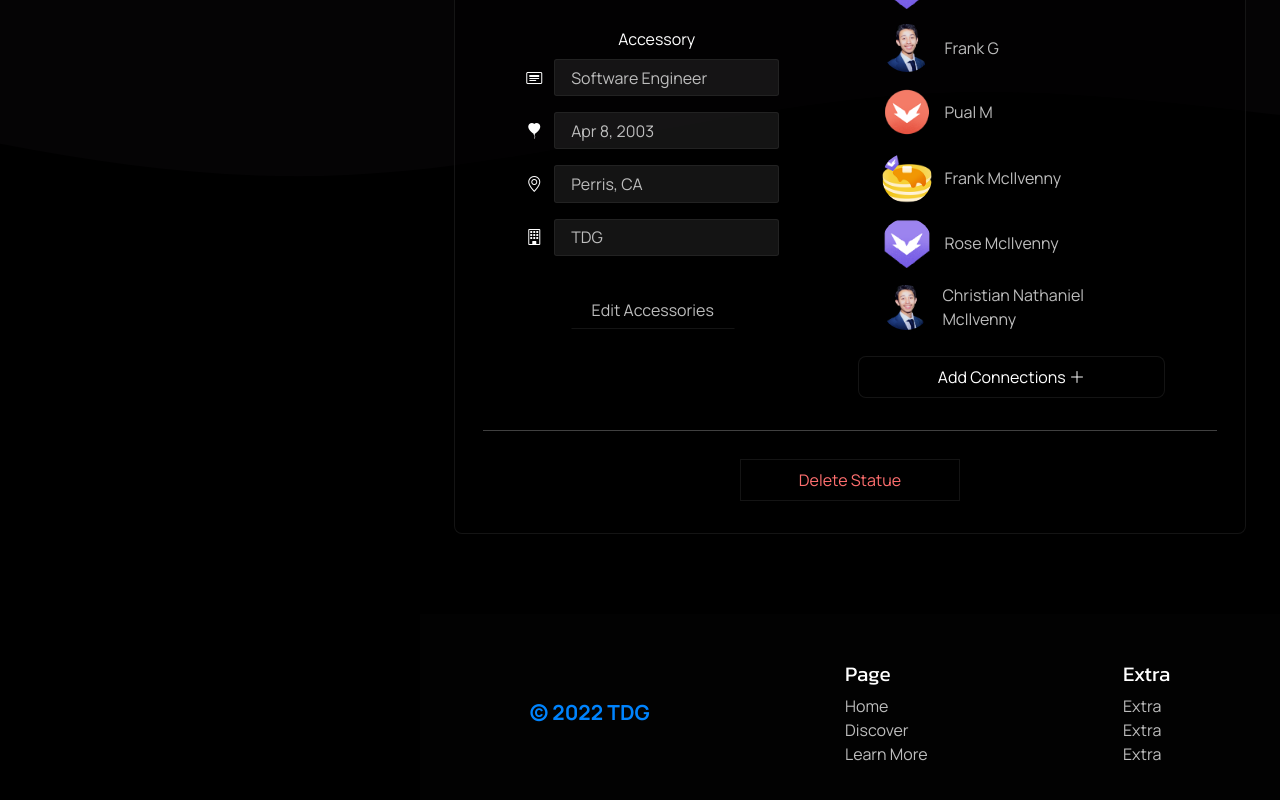
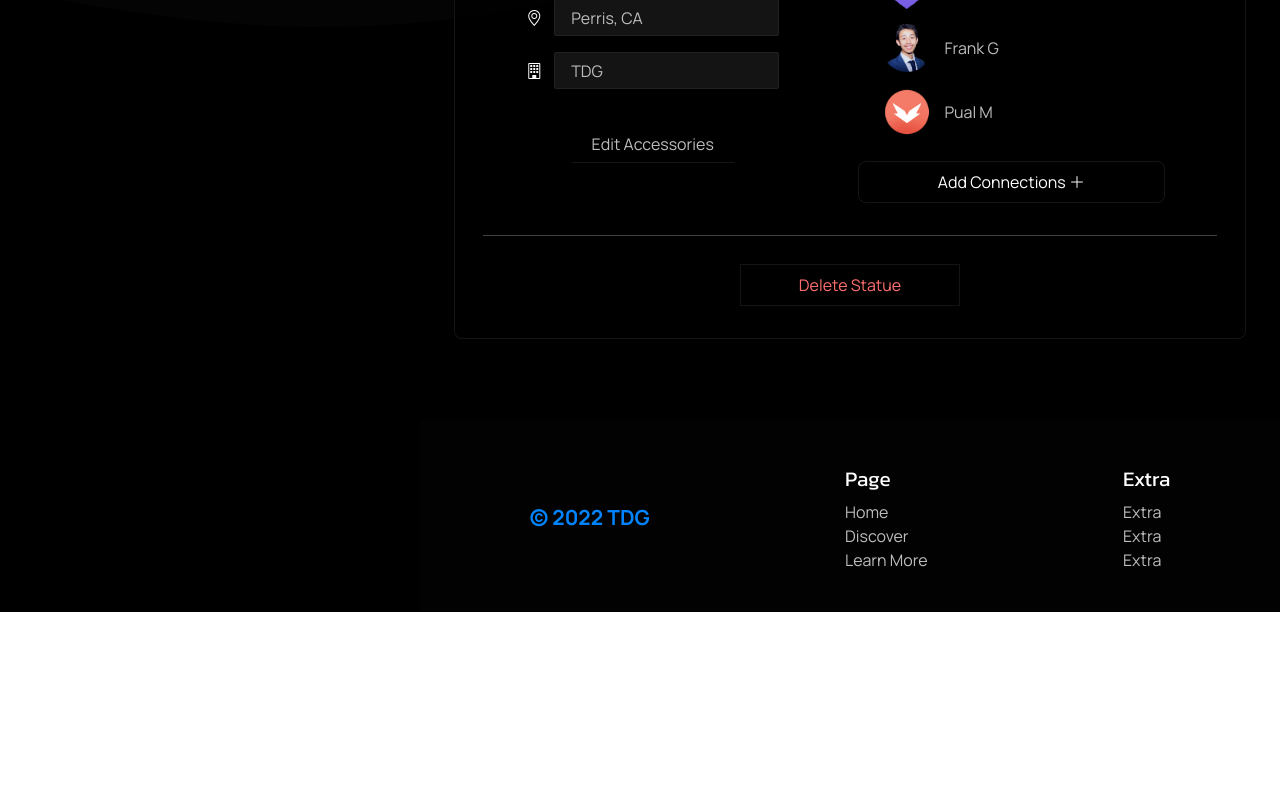
Before and after one commit to TDG-Org/Statue-Status, a React (Create React App) app in the folder client/: page /profile in a window 1280 px wide. Shown: the part 1918-2718 px from the top of the page. After the commit the page ends 2530 px from the top, so only its background shows below. Built offline with nearby package versions, Linux system fonts and the light colour scheme.

Commit message:
delete static html code

```diff
--- a/client/src/components/Statue/Profile Statue/Secondary/ProfileStatueConnections.jsx
+++ b/client/src/components/Statue/Profile Statue/Secondary/ProfileStatueConnections.jsx
@@ -147,8 +147,7 @@ const ProfileStatueConnections = () => {
       <h4>Connections</h4>
 
       <div className="statue-peer-wrapper">
-
-      {/* peer  */}
+      {/* loop to display each peer  */}
         {editStatueConnections.map((item, index) => {
           return (
             <ProfileStatuePeer
@@ -160,55 +159,6 @@ const ProfileStatueConnections = () => {
             />
         );
       })}
-
-      {/* peer  */}
-      <div className="statue-peer">
-        {/* Image  */}
-        <div className="statue-peer-img-wrapper">
-          <img src={Pancake} alt="" />
-        </div>
-        {/* Name  */}
-        <div className="statue-peer-name-wrapper">
-          <a href="" className="statue-peer-name">
-            Frank McIlvenny
-          </a>
-        </div>
-          {/* The X button  */}
-          <i className="bi bi-x-lg statue-peer-x"></i>
-        </div>
-
-        {/* peer  */}
-       <div className="statue-peer">
-        {/* Image  */}
-        <div className="statue-peer-img-wrapper">
-          <img src={Bravery} alt="" />
-        </div>
-        {/* Name  */}
-        <div className="statue-peer-name-wrapper">
-          <a href="" className="statue-peer-name">
-            Rose McIlvenny
-          </a>
-        </div>
-          {/* The X button  */}
-          <i className="bi bi-x-lg statue-peer-x"></i>
-      </div>
-
-      {/* peer  */}
-      <div className="statue-peer">
-        {/* Image  */}
-        <div className="statue-peer-img-wrapper">
-          <img src={NatePfp} alt="" />
-        </div>
-        {/* Name  */}
-        <div className="statue-peer-name-wrapper">
-          <a href="" className="statue-peer-name">
-            Christian Nathaniel McIlvenny
-          </a>
-        </div>
-          {/* The X button  */}
-          <i className="bi bi-x-lg statue-peer-x"></i>
-        </div>
-
       </div>
 
       {/* The adding connection section  */}
--- a/client/src/components/Statue/Profile Statue/Secondary/ProfileStatuePeer.jsx
+++ b/client/src/components/Statue/Profile Statue/Secondary/ProfileStatuePeer.jsx
@@ -26,7 +26,10 @@ const ProfileStatuePeer = ({ peerImg, peerName, peerLink, onRemovePeer }) => {
     {/* Name  */}
       <div className="statue-peer-name-wrapper">
 
-      <a href="" className="statue-peer-name">
+        <a
+          target="blank"
+          href={peerLink}
+          className="statue-peer-name">
         {peerName}
         </a>
 
```
